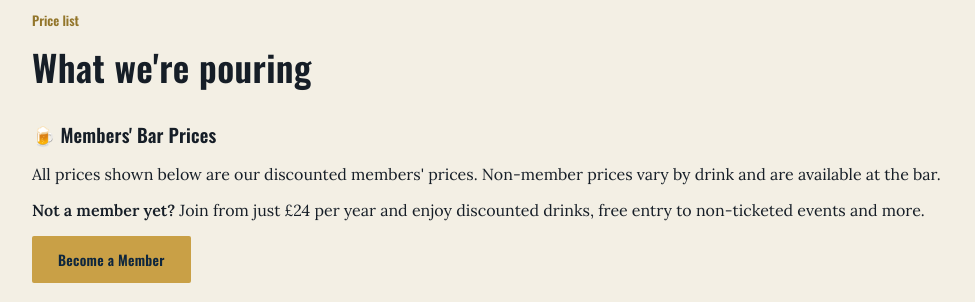
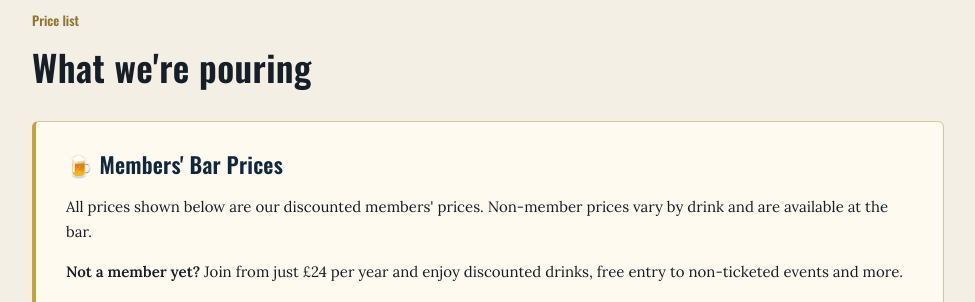
Before and after one commit to capeskp/WSSC-Webiste, an Eleventy site: page src/index.njk in a window 1280 px wide. Shown: the part 6870-7172 px from the top of the page, without its empty margins (152-1127 px from the left). Built offline with nearby package versions, Linux system fonts and the light colour scheme; Eleventy itself is replaced by a stand-in of ours; files that its build step writes are made by us from their sources.

Commit message:
Add members' price notice styles
Added styles for members' price notice section.

```diff
--- a/src/assets/css/style.css
+++ b/src/assets/css/style.css
@@ -529,3 +529,36 @@
     padding-left: 46px;
   }
 }
+/* ---------- Members' Bar Prices Notice ---------- */
+
+.members-price-notice {
+  background: #fffaf0;
+  border: 1px solid #d8c69c;
+  border-left: 4px solid #c9a044;
+  border-radius: 6px;
+  padding: 26px 30px;
+  margin: 28px 0 36px;
+}
+
+.members-price-notice h3 {
+  font-size: 22px;
+  color: #10283e;
+  margin: 0 0 14px;
+}
+
+.members-price-notice p {
+  font-size: 15px;
+  line-height: 1.7;
+  margin: 0 0 14px;
+}
+
+.members-price-notice .btn {
+  display: inline-block;
+  margin-top: 8px;
+}
+
+@media (max-width: 720px) {
+  .members-price-notice {
+    padding: 20px;
+  }
+}
```
